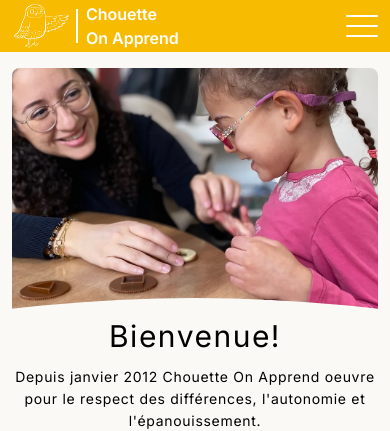
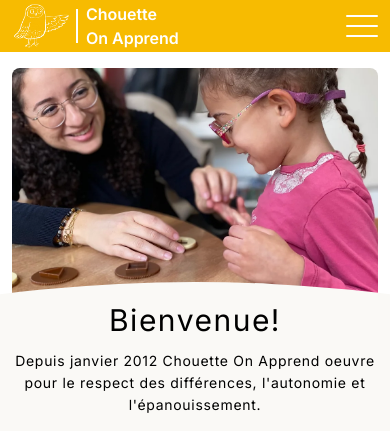
Before and after one commit to fwasilewski16/chouette, a React (Vite) app: page / in a window 390 px wide. Shown: the top 431 px of the page. Built offline with nearby package versions, Linux system fonts and the light colour scheme.

Commit message:
fixed z loading

```diff
--- a/src/components/WelcomePageCrew.jsx
+++ b/src/components/WelcomePageCrew.jsx
@@ -33,7 +33,7 @@ export default function WelcomePageCrew() {
     <div className="flex justify-center bg-[#FAF9F6] px-6 py-6 lg:py-16">
       <div className="flex flex-col-reverse items-center justify-between lg:w-[1200px] lg:flex-row">
         <div
-          className={`${crewTextVisible ? "" : "translate-y-6 opacity-0"} flex h-full w-full flex-col items-center justify-around transition delay-500 duration-1000 lg:transition-none`}
+          className={`${crewTextVisible ? "" : "translate-y-6 opacity-0"} flex h-full w-full flex-col items-center justify-around transition delay-200 duration-1000 lg:transition-none`}
         >
           <div
             ref={textRef}
--- a/src/components/WelcomePageHistory.jsx
+++ b/src/components/WelcomePageHistory.jsx
@@ -19,7 +19,7 @@ export default function WelcomePageHistory() {
       <div className="mx-6 flex w-full max-w-[539px] justify-center lg:max-w-[1200px]">
         <div
           ref={textRef}
-          className={`${crewTextVisible ? "" : "translate-x-6 opacity-0"} flex flex-col gap-4 transition delay-500 duration-1000 lg:w-1/2 lg:gap-16 lg:px-0 lg:transition-none`}
+          className={`${crewTextVisible ? "" : "translate-x-6 opacity-0"} flex flex-col gap-4 transition delay-200 duration-1000 lg:w-1/2 lg:gap-16 lg:px-0 lg:transition-none`}
         >
           <h2 className="text-left font-inter text-4xl tracking-wider text-gray-700 antialiased lg:text-center lg:text-5xl">
             Notre histoire
--- a/src/components/WelcomePageMainMobile.jsx
+++ b/src/components/WelcomePageMainMobile.jsx
@@ -7,15 +7,15 @@ import locationIcon from "../assets/icons/location-pin.png";
 
 export default function WelcomePageMainMobile() {
   return (
-    <div className="flex flex-col items-center bg-[#FAF9F6]">
-      <div className="sticky top-[68px] mx-3 mt-4 flex h-[250px] justify-center overflow-hidden md:h-fit">
+    <div className="flex flex-col items-center">
+      <div className="sticky top-[52px] -z-20 flex h-[250px] justify-center overflow-hidden px-3 pt-4 md:h-fit">
         <img src={mainPage1} className="h-[100%] rounded-lg object-cover" />
       </div>
       <div className="relative z-10 flex w-full flex-col items-center justify-center gap-3 bg-[#FAF9F6] px-3 pb-6 md:h-[380px] md:gap-5">
-        <div className="absolute left-0 right-0 top-0 -z-10 -mt-5 flex h-12 justify-center overflow-hidden md:-mt-7">
+        <div className="absolute left-0 right-0 top-0 -mt-5 flex h-12 justify-center overflow-hidden md:-mt-7">
           <div className="min-h-[calc(100vw*8)] min-w-[calc(100vw*8)] rounded-full bg-[#FAF9F6]" />
         </div>
-        <p className="max-w-[461px] text-center font-inter text-3xl tracking-wider md:max-w-[600px] md:text-4xl">
+        <p className="z-10 max-w-[461px] text-center font-inter text-3xl tracking-wider md:max-w-[600px] md:text-4xl">
           Bienvenue!
         </p>
         <p className="max-w-[461px] text-center font-inter text-sm leading-[22px] tracking-wider md:max-w-[600px] md:text-lg">
--- a/src/components/WelcomePageVideo.jsx
+++ b/src/components/WelcomePageVideo.jsx
@@ -41,7 +41,7 @@ export default function WelcomePageVideo() {
       </div>
       <div
         ref={textRef}
-        className={`${crewTextVisible ? "" : "-translate-x-6 opacity-0"} flex max-w-[600px] flex-col px-6 pt-10 transition delay-500 duration-1000 lg:w-1/2 lg:p-0 lg:pl-10 lg:transition-none`}
+        className={`${crewTextVisible ? "" : "-translate-x-6 opacity-0"} flex max-w-[600px] flex-col px-6 pt-10 transition delay-200 duration-1000 lg:w-1/2 lg:p-0 lg:pl-10 lg:transition-none`}
       >
         <p className="px-3 font-inter text-4xl tracking-wider text-white antialiased">
           Notre équipe vous propose:
```
